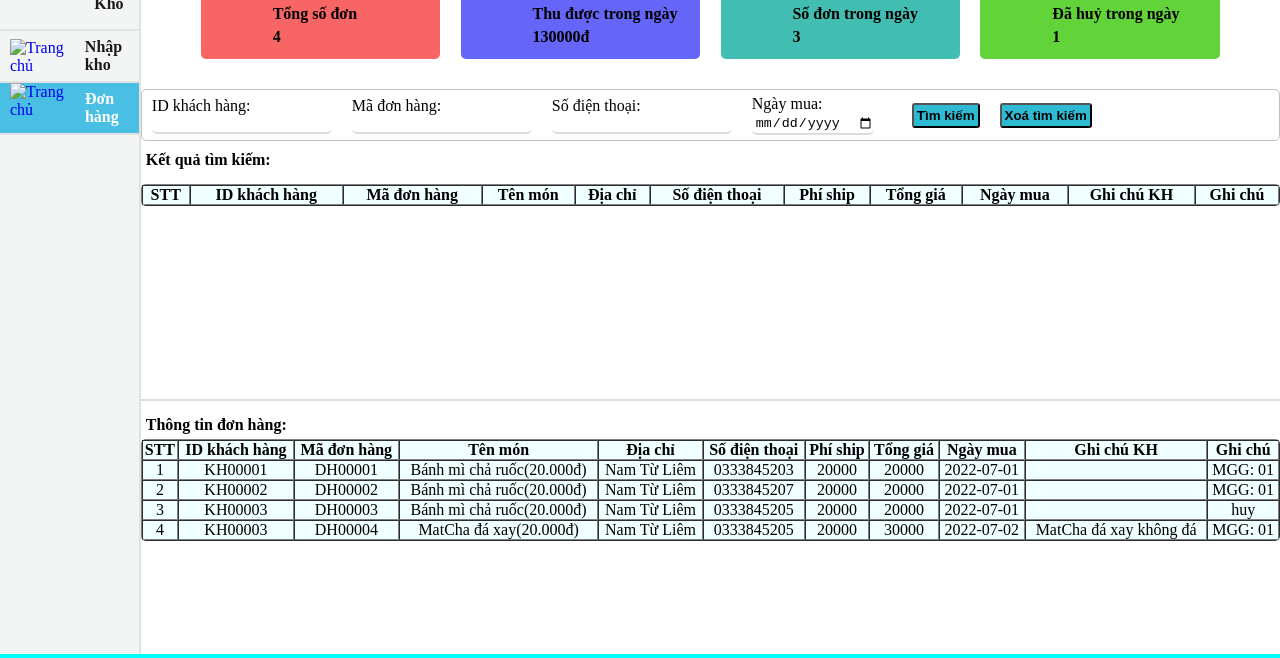
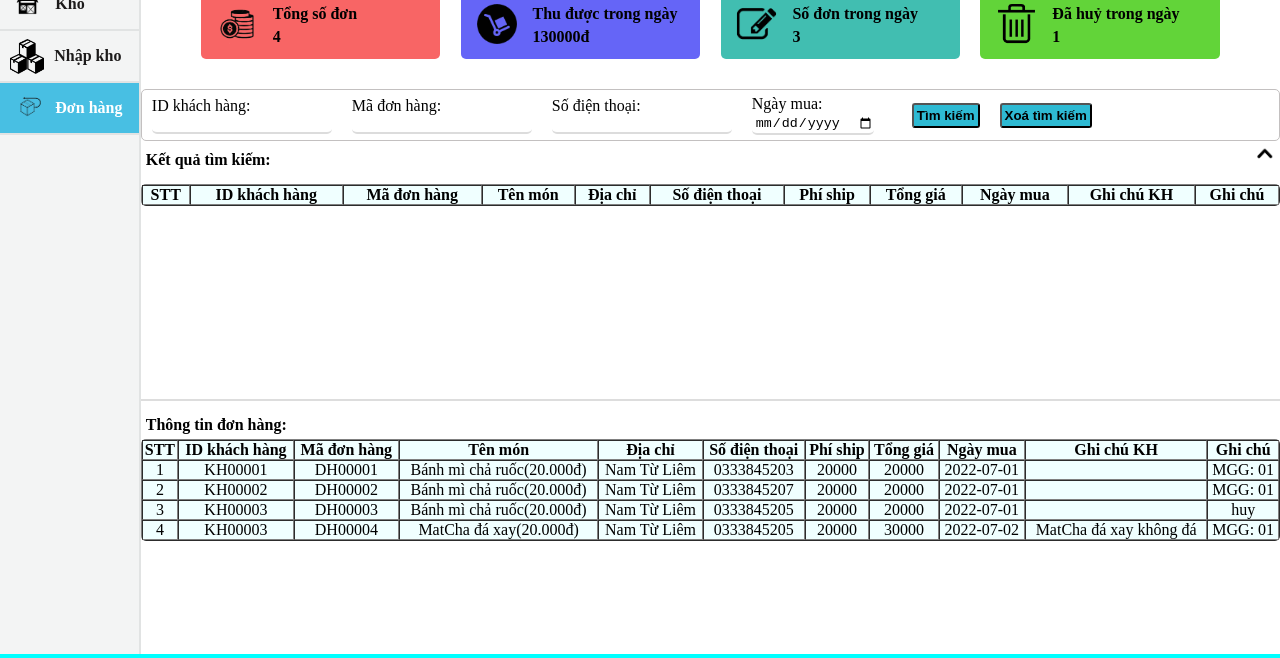
Before and after one commit to dangchien26012003/duan, a plain HTML site: page quanlydonhang.html in a window 1280 px wide. Shown: the part 71-729 px from the top of the page. Drawn offline with nearby package versions, Linux system fonts and the light colour scheme; grey boxes are pictures that could not be loaded.

Commit message:
Update quanlydonhang.html

```diff
--- a/quanlydonhang.html
+++ b/quanlydonhang.html
@@ -12,26 +12,26 @@
 
 <body>
     <div class="header">
-        <img src="../1BaiTapNHhom/image/logo.png" alt="">
+        <img src="./logo.png" alt="">
         <h1>Quản lí đơn hàng</h1>
     </div>
     <div class="container">
         <div class="body-left">
             <a href="quanlykho.html">
                 <div>
-                    <img src="../1BaiTapNHhom/image/kho.png" alt="bán hàng">
+                    <img src="./kho.png" alt="bán hàng">
                     <h4>Kho</h4>
                 </div>
             </a>
             <a href="nhapkho.html">
                 <div >
-                    <img src="../1BaiTapNHhom/image/nhapkho.png" alt="Trang chủ" style="height: 35px;">
+                    <img src="./nhapkho.png" alt="Trang chủ" style="height: 35px;">
                     <h4>Nhập kho</h4>
                 </div>
             </a>
             <a href="quanlydonhang.html">
                 <div style="background-color: rgba(72, 191, 227, 0.996);">
-                    <img src="../1BaiTapNHhom/image/taodon2.png" alt="Trang chủ">
+                    <img src="./taodon2.png" alt="Trang chủ">
                     <h4 style="color: white">Đơn hàng</h4>
                 </div>
             </a>
@@ -39,7 +39,7 @@
         <div class="body-right">
             <div class="right1">
                 <div class="right1-contain" style="background-color: rgb(248, 101, 101);">
-                    <div class="img"><img src="../1BaiTapNHhom/image/tienbanhang.png" alt=""></div>
+                    <div class="img"><img src="./tienbanhang.png" alt=""></div>
                     <div class="text">
                         <span>Tổng số đơn</span>
                         <br>
@@ -48,7 +48,7 @@
                     </div>
                 </div>
                 <div class="right1-contain" style="background-color: rgb(101, 101, 247);">
-                    <div class="img"><img src="../1BaiTapNHhom/image/sodonhang.png" alt=""></div>
+                    <div class="img"><img src="./sodonhang.png" alt=""></div>
                     <div class="text">
                         <div class="text2-1">
                             <span>Thu được trong ngày</span>
@@ -58,7 +58,7 @@
                     </div>
                 </div>
                 <div class="right1-contain" style="background-color: rgb(65, 190, 177);">
-                    <div class="img"><img src="../1BaiTapNHhom/image/sua.png" alt=""></div>
+                    <div class="img"><img src="./sua.png" alt=""></div>
                     <div class="text">
                         <span>Số đơn trong ngày</span>
                         <br>
@@ -66,7 +66,7 @@
                     </div>
                 </div>
                 <div class="right1-contain" style="background-color: rgb(98, 212, 57);">
-                    <div class="img"><img src="../1BaiTapNHhom/image/xoa.png" alt=""></div>
+                    <div class="img"><img src="./xoa.png" alt=""></div>
                     <div class="text">
                         <span>Đã huỷ trong ngày</span>
                         <br>
@@ -96,7 +96,7 @@
             </div>
             <div class="tieude active">
                 <div class="text" style="padding-bottom: 10px;">Kết quả tìm kiếm:</div>
-                <div class="img"><img src="../1BaiTapNHhom/image/back.png" alt="" class="dieuhuong"></div>
+                <div class="img"><img src="./back.png" alt="" class="dieuhuong"></div>
             </div>
             <div class="ketqua">
                 <div class="table" >
@@ -141,7 +141,7 @@
     </div>
     <div class="footer">
         <div class="img">
-            <img src="../1BaiTapNHhom/image/logo.png" alt="logo">
+            <img src="./logo.png" alt="logo">
         </div>
         <div class="contact">
             <span>Số điện thoại liên hệ:</span>
```
